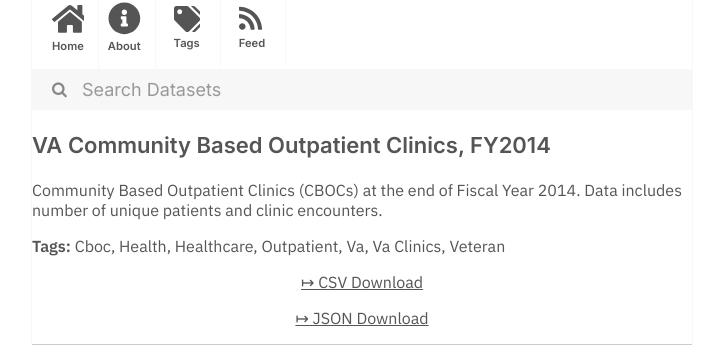
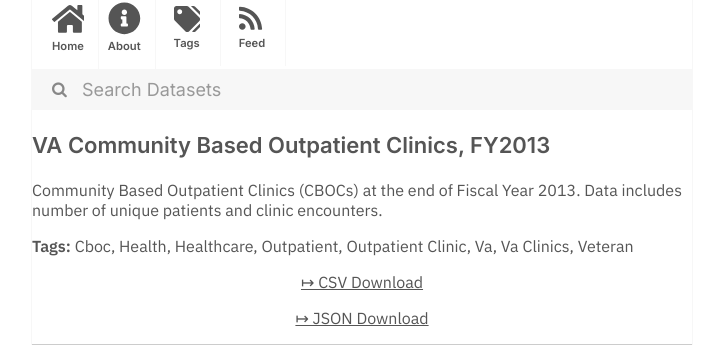
Before and after one commit to dayda-entities/department-of-veterans-affairs, a Jekyll site: the page built from _posts/2020-11-10-va-community-based-outpatient-.md, in a window 1280 px wide. Shown: the part 216-561 px from the top of the page, without its empty margins (278-998 px from the left). Built offline with Jekyll 4.4.1, drawn with Linux system fonts in a browser that asks for light colours.

Commit message:
Publish Data

```diff
--- a/_posts/2020-11-10-va-community-based-outpatient-.md
+++ b/_posts/2020-11-10-va-community-based-outpatient-.md
@@ -1,7 +1,7 @@
 ---
-title: 'VA Community Based Outpatient Clinics, FY2014'
-created: '2020-11-10T17:15:12.867026'
-modified: '2021-04-21T20:44:06.936434'
+title: 'VA Community Based Outpatient Clinics, FY2013'
+created: '2020-11-10T17:14:59.467200'
+modified: '2021-04-21T20:42:06.111751'
 state: active
 type: dataset
 tags:
@@ -9,13 +9,14 @@ tags:
   - Health
   - Healthcare
   - Outpatient
+  - Outpatient Clinic
   - Va
   - Va Clinics
   - Veteran
 groups: []
-csv_url: 'https://www.data.va.gov/api/views/d4u9-d4m9/rows.csv?accessType=DOWNLOAD'
-json_url: 'https://www.data.va.gov/api/views/d4u9-d4m9/rows.json?accessType=DOWNLOAD'
+csv_url: 'https://www.data.va.gov/api/views/bqa8-ptxs/rows.csv?accessType=DOWNLOAD'
+json_url: 'https://www.data.va.gov/api/views/bqa8-ptxs/rows.json?accessType=DOWNLOAD'
 layout: post
 
 ---
-<p>Community Based Outpatient Clinics (CBOCs) at the end of Fiscal Year 2014. Data includes number of unique patients and clinic encounters.</p>
+<p>Community Based Outpatient Clinics (CBOCs) at the end of Fiscal Year 2013. Data includes number of unique patients and clinic encounters.</p>
```
